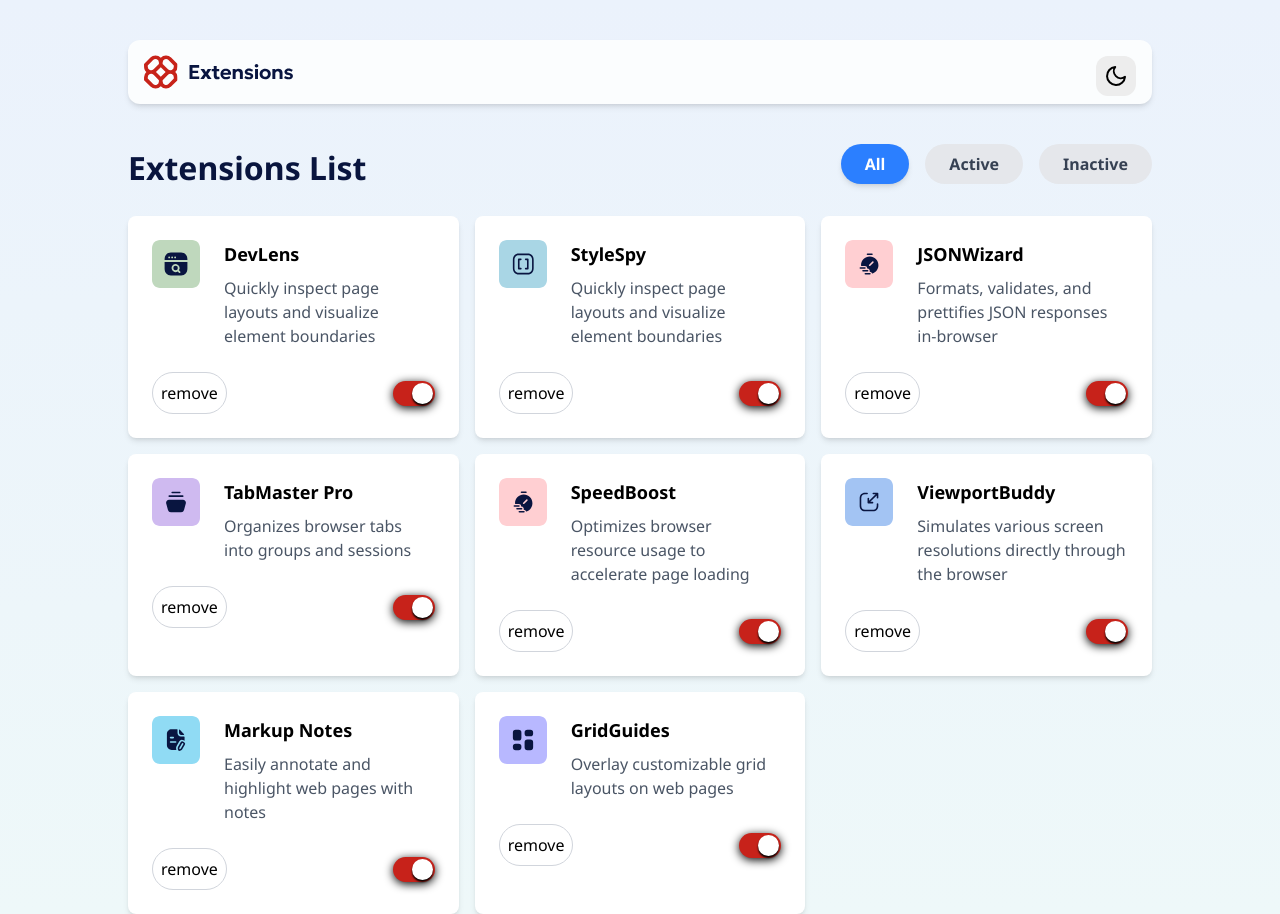
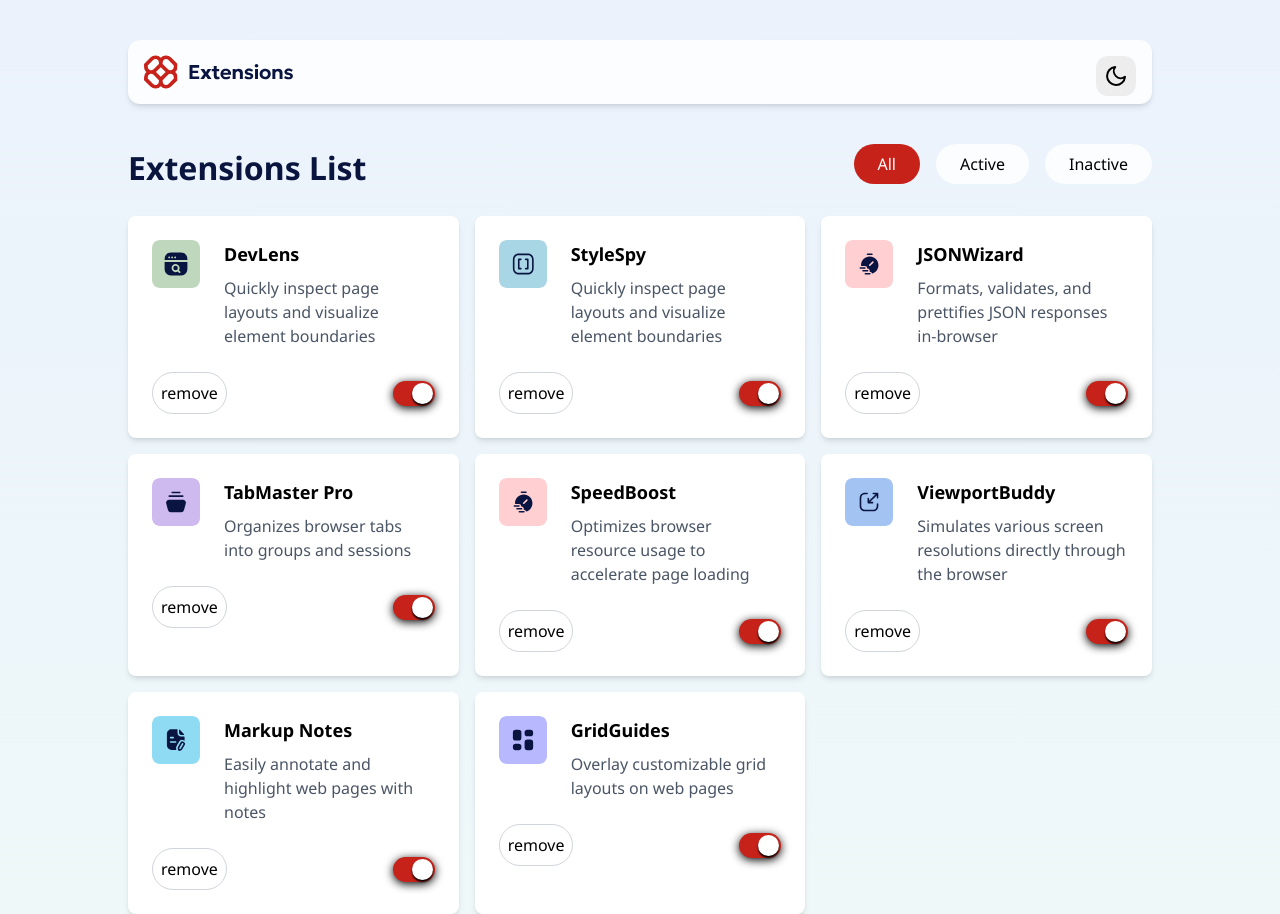
Before and after one commit to stkeys/Browser-Extension-UI, a Next.js app: page / in a window 1280 px wide. Built offline with nearby package versions, Linux system fonts and the light colour scheme.

Commit message:
style: change background color

```diff
--- a/components/Button.tsx
+++ b/components/Button.tsx
@@ -13,9 +13,9 @@ export default function Buttons({ onFilterChange, activeFilter }: ButtonsProps)
     { label: 'Inactive', value: 'inactive'},
     ]
   const getButtonClasses = (buttonFilter: string) => {
-    const baseClasses = "py-2 px-6 rounded-full font-semibold transition-colors duration-200";
-    const activeClasses = "bg-blue-500 text-white shadow-md";
-    const inactiveClasses = "bg-gray-200 text-gray-700 hover:bg-gray-300";
+    const baseClasses = "py-2 px-6 rounded-full  transition-colors duration-200";
+    const activeClasses = "bg-[hsl(3,77%,44%)] text-white dark:bg-[hsl(3,71%,56%)] dark:text-black";
+    const inactiveClasses = "bg-[hsl(200,60%,99%)] dark:bg-[hsl(226,11%,37%)] ";
     return `${baseClasses} ${activeFilter === buttonFilter ? activeClasses : inactiveClasses}`;
   };
 
@@ -32,7 +32,7 @@ export default function Buttons({ onFilterChange, activeFilter }: ButtonsProps)
       ))}
     </div>
   );
-          // ? 'bg-[hsl(3,77%,44%)] text-white dark:bg-[hsl(3,71%,56%)] dark:text-black'
-          // : 'bg-[hsl(200,60%,99%)] dark:bg-[hsl(226,11%,37%)] '}
+          // ? ''
+          // : ''}
 
 }
```
